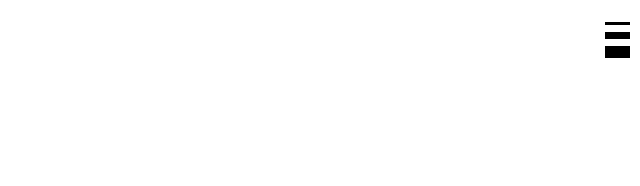
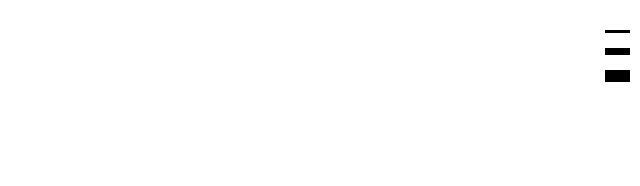
Before and after one commit to hejianxinsir/canvas-practice01, a plain HTML site: page index.html in a window 1280 px wide. Shown: the full height of the page, 640-1280 px from the left. Drawn offline with Linux system fonts and the light colour scheme.

Commit message:
粗细间隔变更

```diff
--- a/css/style.css
+++ b/css/style.css
@@ -90,7 +90,7 @@ canvas{
 .size > li{
 	width: 25px;
 	background: black;
-	margin: 7px 0;
+	margin: 15px 0;
 }
 .size > .thin{
 	height: 3px;
```
